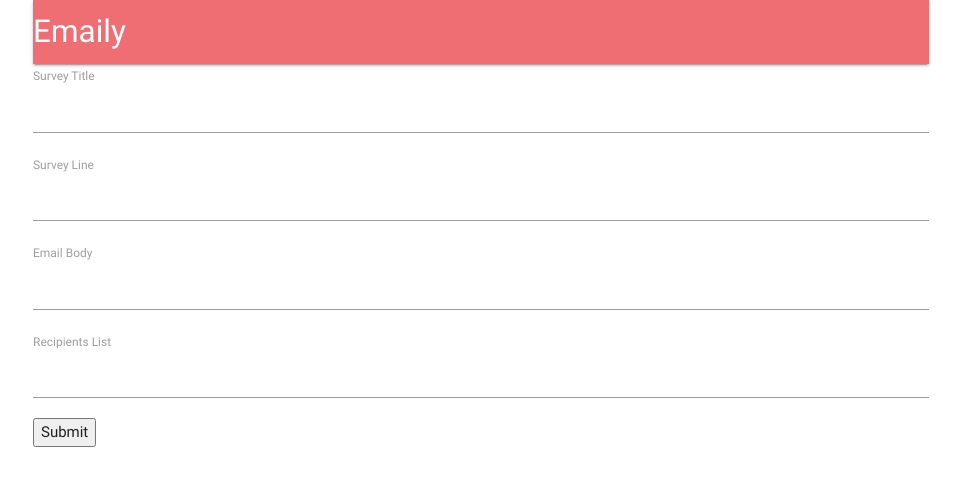
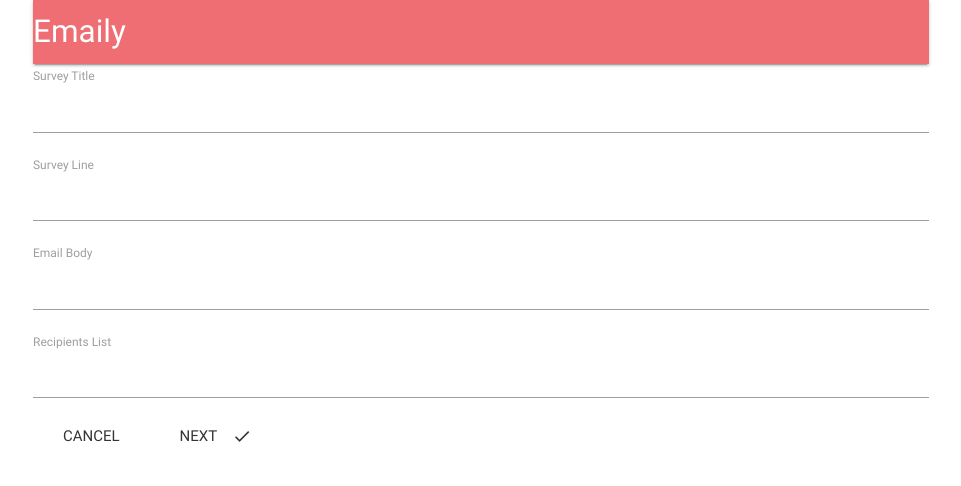
Before and after one commit to sapta94/SurveyApp, a React (Create React App) app in the folder client/: page /survey/new in a window 1280 px wide. Shown: the top 486 px of the page, without its empty margins (159-1120 px from the left). Built offline with nearby package versions, Linux system fonts and the light colour scheme; no server answers.

Commit message:
styling of the form

```diff
--- a/client/src/components/Surveys/SurveyForm.js
+++ b/client/src/components/Surveys/SurveyForm.js
@@ -1,6 +1,7 @@
 import React,{Component} from 'react';
-import {reduxForm,Field} from 'redux-form'
+import { reduxForm, Field } from 'redux-form';
 import SurveyField from './SurveyField'
+import {Link} from 'react-router-dom'
 import _ from 'lodash'
 
 const FIELDS = [
@@ -30,7 +31,10 @@
             <div>
                 <form onSubmit={this.props.handleSubmit((values)=>console.log(values))}>
                     {this.renderFileds()}
-                <button type="submit">Submit</button>
+                <Link to="/survey" className="red btn-flat white text">Cancel</Link>
+                <button type="submit" className="red btn-flat white text">Next
+                    <i className="material-icons right">done</i>
+                </button>
                 </form>
             </div>
         )
```
